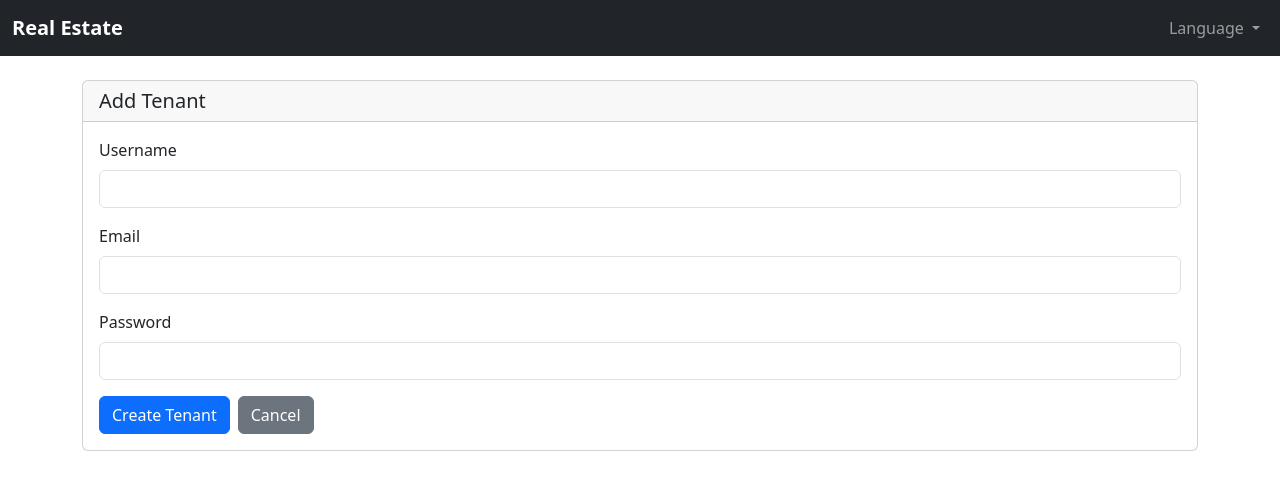
After one commit to realestatefuad1997-afk/realestate, a Python web app: template app/templates/admin/user_form.html in a window 1280 px wide. The commit adds this page. Shown: the top 490 px of the page. Run offline with Jinja, Linux system fonts and the light colour scheme; the template is opened without the code that fills it, so the values that code supplies are empty.

Commit message:
feat: Add functionality to create users (employee/tenant) (#4)
Co-authored-by: Cursor Agent <cursoragent@cursor.com>

```diff
--- a/app/templates/admin/dashboard.html
+++ b/app/templates/admin/dashboard.html
@@ -3,7 +3,10 @@
 {% block content %}
 <div class="d-flex align-items-center justify-content-between mb-4">
   <h3 class="mb-0">{{ _('Admin Dashboard') }}</h3>
-  <div class="text-muted small">{{ _('Overview of key metrics') }}</div>
+  <div class="d-flex align-items-center gap-2">
+    <a class="btn btn-sm btn-primary" href="{{ url_for('admin.create_user', role='employee') }}">{{ _('Add Employee') }}</a>
+    <a class="btn btn-sm btn-outline-primary" href="{{ url_for('admin.create_user', role='tenant') }}">{{ _('Add Tenant') }}</a>
+  </div>
   </div>
 <div class="row g-3">
   <div class="col-12 col-md-4">
--- /dev/null
+++ b/app/templates/admin/user_form.html
@@ -0,0 +1,35 @@
+{% extends 'base.html' %}
+{% block title %}
+  {% if role == 'employee' %}{{ _('Add Employee') }}{% else %}{{ _('Add Tenant') }}{% endif %}
+{% endblock %}
+{% block content %}
+<div class="card">
+  <div class="card-header d-flex justify-content-between align-items-center">
+    <h5 class="mb-0">
+      {% if role == 'employee' %}{{ _('Add Employee') }}{% else %}{{ _('Add Tenant') }}{% endif %}
+    </h5>
+  </div>
+  <div class="card-body">
+    <form method="post" action="">
+      <div class="mb-3">
+        <label class="form-label">{{ _('Username') }}</label>
+        <input type="text" name="username" class="form-control" value="{{ username_value|default('') }}" required />
+      </div>
+      <div class="mb-3">
+        <label class="form-label">{{ _('Email') }}</label>
+        <input type="email" name="email" class="form-control" value="{{ email_value|default('') }}" required />
+      </div>
+      <div class="mb-3">
+        <label class="form-label">{{ _('Password') }}</label>
+        <input type="password" name="password" class="form-control" required />
+      </div>
+      <div class="d-flex gap-2">
+        <button type="submit" class="btn btn-primary">
+          {% if role == 'employee' %}{{ _('Create Employee') }}{% else %}{{ _('Create Tenant') }}{% endif %}
+        </button>
+        <a href="{{ url_for('admin.users_list') }}" class="btn btn-secondary">{{ _('Cancel') }}</a>
+      </div>
+    </form>
+  </div>
+</div>
+{% endblock %}
--- a/app/templates/admin/users_list.html
+++ b/app/templates/admin/users_list.html
@@ -4,7 +4,11 @@
 <div class="card">
   <div class="card-header d-flex justify-content-between align-items-center">
     <h5 class="mb-0">{{ _('Users') }}</h5>
-    <div class="d-none d-md-block text-muted">{{ _('Total') }}: {{ users|length }}</div>
+    <div class="d-flex align-items-center gap-2">
+      <a class="btn btn-sm btn-primary" href="{{ url_for('admin.create_user', role='employee') }}">{{ _('Add Employee') }}</a>
+      <a class="btn btn-sm btn-outline-primary" href="{{ url_for('admin.create_user', role='tenant') }}">{{ _('Add Tenant') }}</a>
+      <div class="d-none d-md-block text-muted">{{ _('Total') }}: {{ users|length }}</div>
+    </div>
   </div>
   <div class="card-body p-0">
     <div class="table-responsive">
```
Also changed, not shown: app/admin/routes.py (+51 -1 lines).
